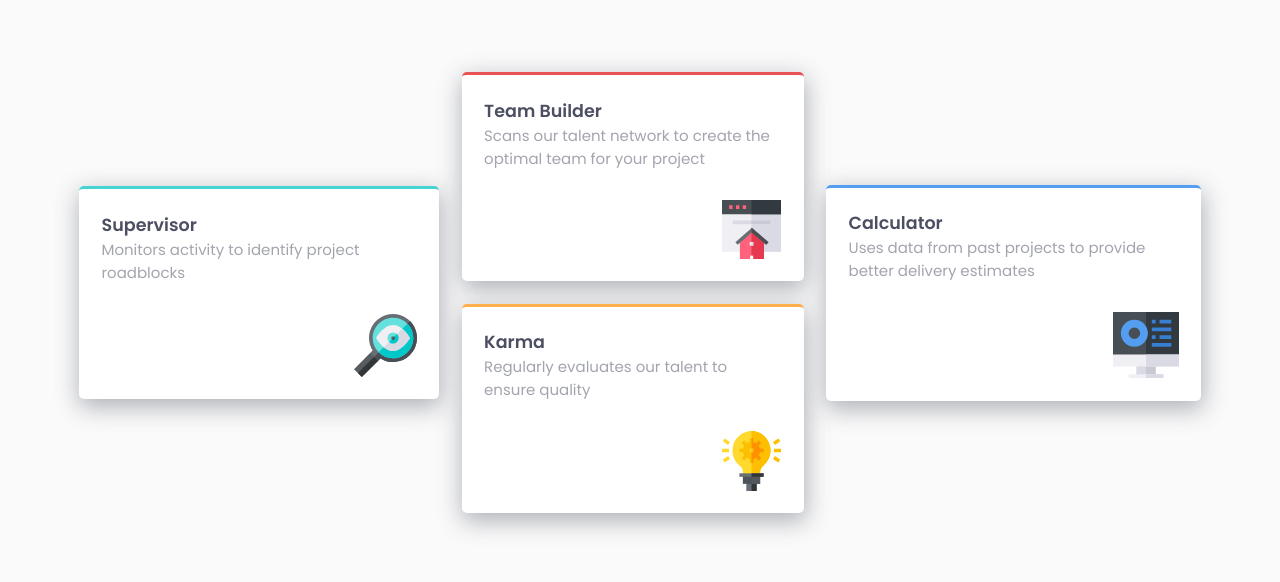
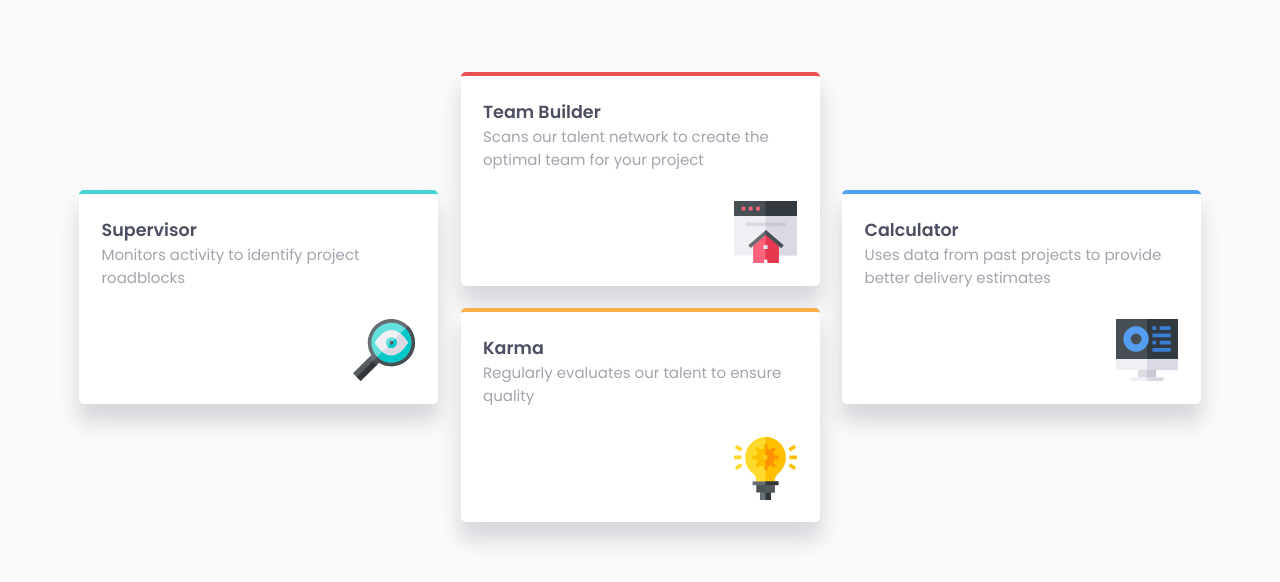
Before and after one commit to barka-dev/four-card-feature-section-master, a plain HTML site: page index.html in a window 1280 px wide. Shown: the part 192-774 px from the top of the page. Drawn offline with Linux system fonts and the light colour scheme.

Commit message:
Update style.css

```diff
--- a/style.css
+++ b/style.css
@@ -82,9 +82,9 @@ section article{
     padding:1.5em;
     background-color:white;
     border-radius:5px;
-    box-shadow: 1px 7px 23px 1px rgba(163,165,174,0.87);
-    -webkit-box-shadow: 1px 7px 23px 1px rgba(163,165,174,0.87);
-    -moz-box-shadow: 1px 7px 23px 1px rgba(163,165,174,0.87);
+    box-shadow: 0px 17px 20px 1px rgba(163,165,174,.4);
+    -webkit-box-shadow: 0px 17px 20px 1px rgba(163,165,174,.4);
+    -moz-box-shadow: 0px 17px 20px 1px rgba(163,165,174,.4);
 
     display:grid;
     grid-template-columns: repeat(5, 1fr);
@@ -102,19 +102,19 @@ section article img{
 }
 
 section article:nth-of-type(1){
-    border-top: 3px solid var(--cyan);
+    border-top: 4px solid var(--cyan);
 }
 
 section div article:nth-of-type(1){
-    border-top: 3px solid var(--red);
+    border-top: 4px solid var(--red);
 }
 
 section div article:nth-of-type(2){
-    border-top: 3px solid var(--orange);
+    border-top: 4px solid var(--orange);
 }
 
 section article:nth-of-type(2){
-    border-top: 3px solid var(--blue);
+    border-top: 4px solid var(--blue);
 }
 
 @media screen and (min-width:600px){
@@ -134,8 +134,8 @@ section article:nth-of-type(2){
         justify-content:center;
     }
 
-    .item{
-        flex: 1;
+    section > *{
+        flex: 1 1 30%;
     }
 
 }
```
